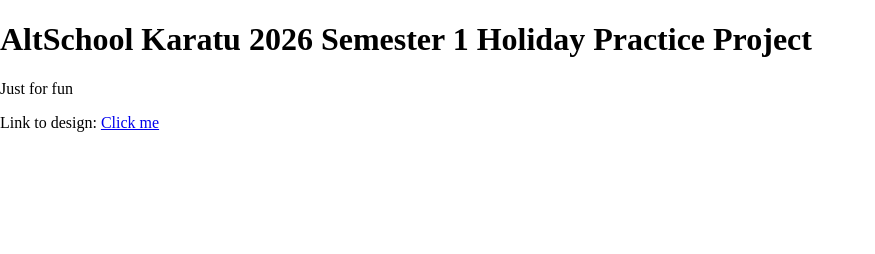
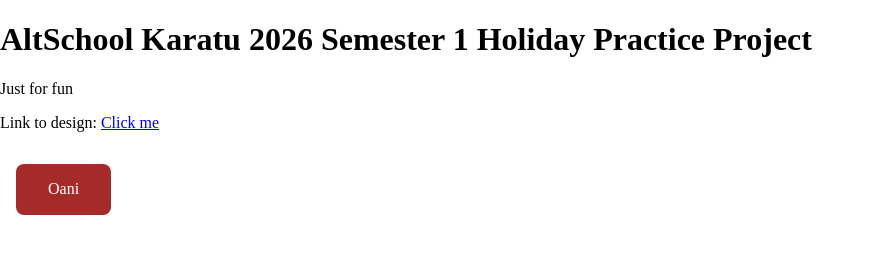
Before and after one commit to callmeoani/altschool-semester1-holiday-project, a plain HTML site: page index.html in a window 1280 px wide. Shown: the whole page, without its empty margins (0-875 px from the left). Drawn offline with nearby package versions, Linux system fonts and the light colour scheme.

Commit message:
add hover effect to links and populate main section with contributor link

```diff
--- a/css/index.css
+++ b/css/index.css
@@ -0,0 +1,7 @@
+a{
+  &:hover {
+    opacity: 0.8;
+    transform: scale(1.05) translateY(-4px);
+
+  }
+}
--- a/index.html
+++ b/index.html
@@ -15,6 +15,8 @@
     </hgroup>
     <p>Link to design: <a href="https://www.figma.com/design/2AczC6pMKrrJfEKGtw1zJc/MedEase---Healthcare-Appointment--Community-?node-id=0-1&p=f&t=S6QTCtsT9YwqPgiW-0" target="_blank">Click me</a></p>
   </header>
-  <main></main>
+  <main>
+    <a href="./contributors/oani/index.html" style="background-color: brown; color: white; border-radius: 8px; padding-inline: 2rem; padding-block: 1rem; margin: 1rem; display: inline-block; text-decoration: none;">Oani</a>
+  </main>
 </body>
 </html>
```
